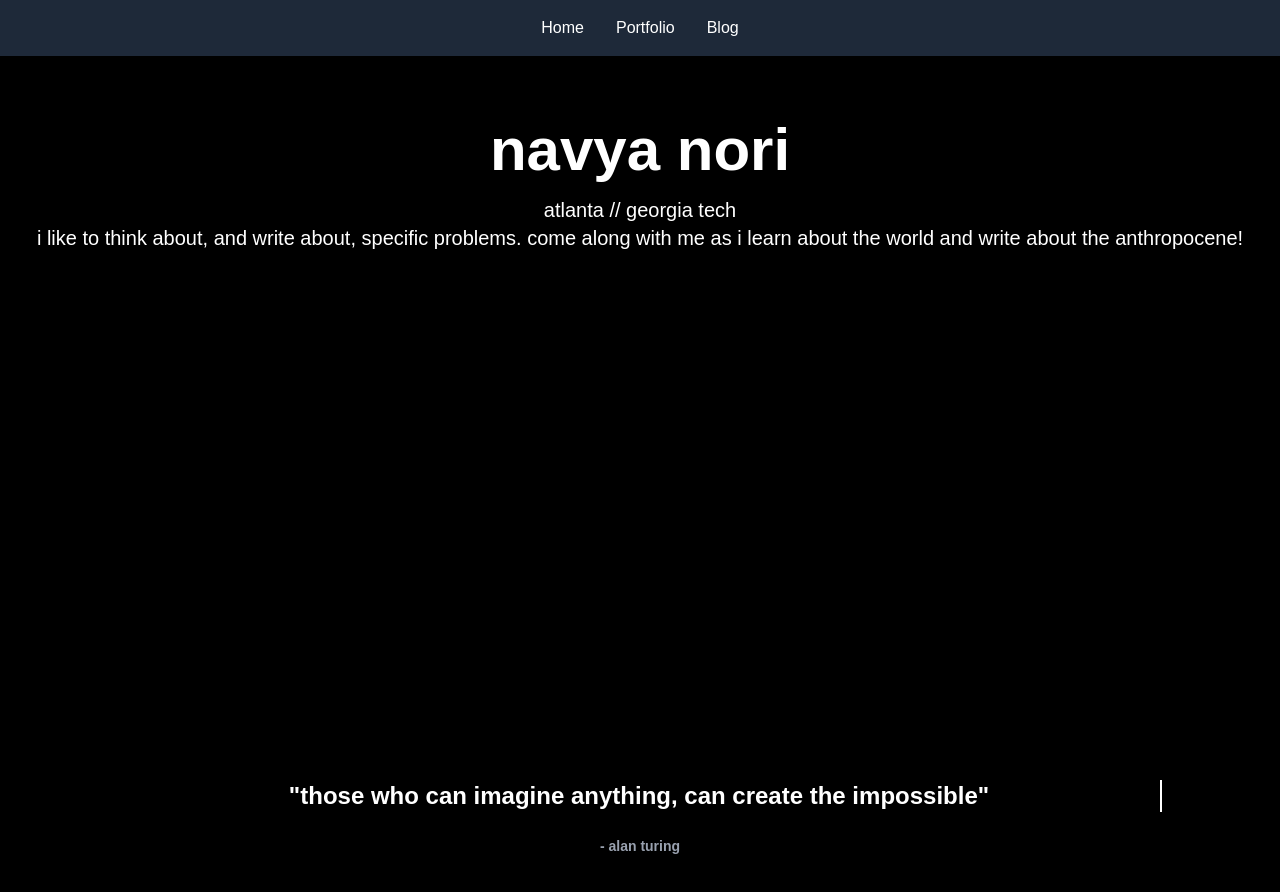
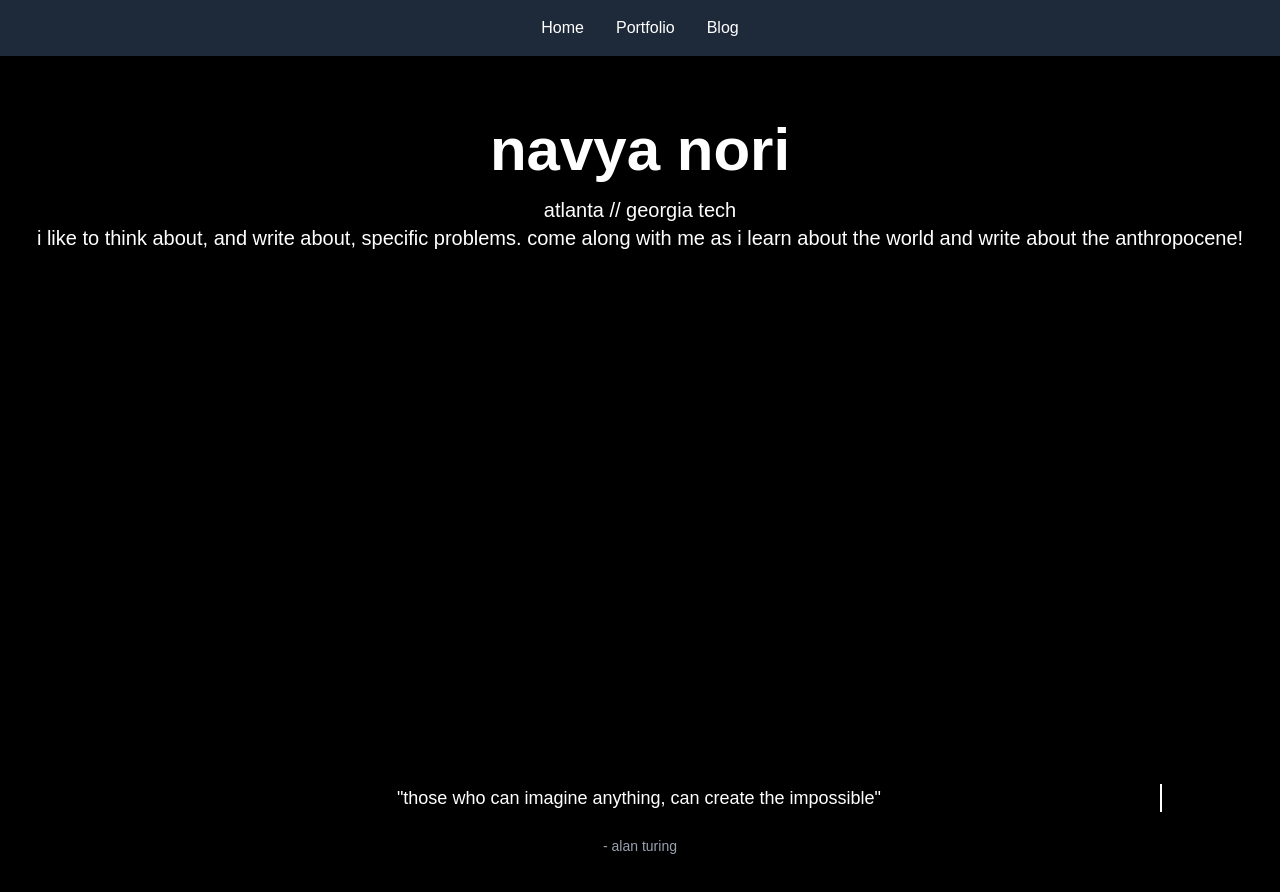
Before and after one commit to navyan6/personal-site, a Next.js app: page / in a window 1280 px wide. Shown: the top 892 px of the page. Built offline with nearby package versions, Linux system fonts and the light colour scheme.

Commit message:
pre_project_final_check

```diff
--- a/app/blog/page.tsx
+++ b/app/blog/page.tsx
@@ -10,7 +10,7 @@ export default function Blog() {
       <div className="mt-8 text-left max-w-3xl mx-auto">
         <h2 className="text-2xl font-bold text-white">climate doom & industrial revolutions</h2>
         <p className="text-sm text-gray-400">May 23, 2025</p>
-        <div className="mt-4 text-white">
+        <div className="mt-4 text-white space-y-6">
           <p>
             i spend more time than i should thinking. i suppose i enjoy (1) ruminating over information i already know, as well as (2) consuming as much media as i possibly can.
             in my journey of pursuing (2), i came across john green's podcast The Anthropocene Reviewed, where he evaluates human-centered contributions to the planet with painful honesty. one segment in particular which has led to at least 10 (?) spinoff conversations, was "humanity's temporal range." modern humans have spent less time on earth (250,000 years) than any other species. yet, we have caused ecological catastrophe and the ending of other species, which saddens me deeply. i spent a fair bit of time mourning this definite loss, but later grew to realize that this problem is one that we both exacerbate and have the greatest capacity to repair, which intrigues me.
--- a/app/page.tsx
+++ b/app/page.tsx
@@ -13,7 +13,7 @@ export default function Home() {
       </div>
 
       {/* Alan Turing Quote */}
-      <div className="text-white text-2xl font-semibold mb-8">
+      <div className="text-white text-lg mt-4 mb-8">
         <p className="overflow-hidden whitespace-nowrap w-full inline-block">
           <span className="inline-block animate-fill-text-slow">
             "those who can imagine anything, can create the impossible"
```
